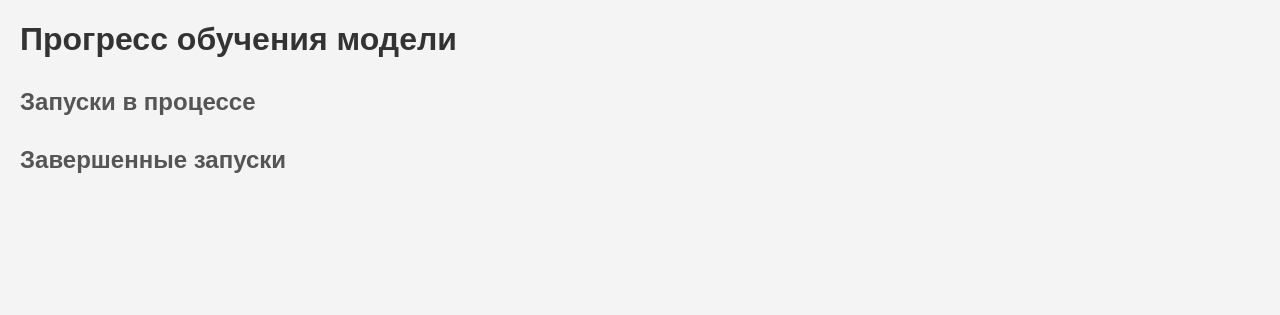
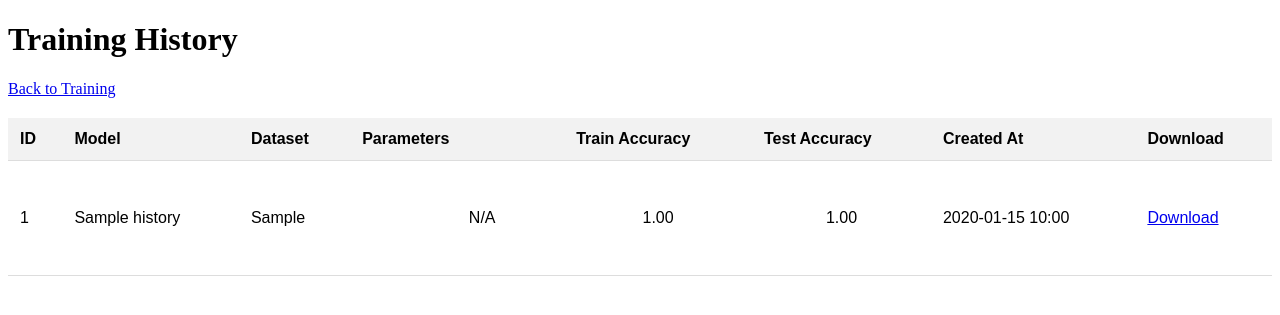
Before and after one commit to lpestov/interactive_ai_model_builder, a Flask app: template web_service/app/templates/tracking.html in a window 1280 px wide. Shown: the top 315 px of the page. Run offline with Flask 3, Linux system fonts and the light colour scheme; the template is opened without the code that fills it: values that come from a table or form of the project are taken from there, others are empty; tables that the repository leaves empty hold one stand-in row (values such as "Sample post"); data that the repository does not hold is empty.

Commit message:
Redone models selection and tracking pages.

```diff
--- a/web_service/app/__init__.py
+++ b/web_service/app/__init__.py
@@ -3,7 +3,7 @@ from .extentions import db
 
 from .routes.main import main_bp
 from .routes.image import image_bp
-from .routes.ml import ml_bp
+from .routes.ml_manager import ml_manger_bp
 from .routes.dataset_manager import dataset_manager_bp
 from .routes.table_processor import table_processor_bp
 from .routes.tracking import tracking_bp
@@ -24,7 +24,7 @@ def create_app():
 
     app.register_blueprint(main_bp)
     app.register_blueprint(image_bp)
-    app.register_blueprint(ml_bp)
+    app.register_blueprint(ml_manger_bp)
     app.register_blueprint(dataset_manager_bp)
     app.register_blueprint(table_processor_bp)
     app.register_blueprint(tracking_bp)
--- a/web_service/app/routes/tracking.py
+++ b/web_service/app/routes/tracking.py
@@ -1,13 +1,11 @@
 from flask import Blueprint, render_template, jsonify
 
+from ..models import TrainHistory
 
 tracking_bp = Blueprint('tracking', __name__)
 
 
-@tracking_bp.route('/tracking_page', methods = ['GET'])
-def tracking():
-    return render_template('tracking.html')
-
-@tracking_bp.route('/get_results', methods=['GET'])
-def get_results():
-    return jsonify(tracking_storage)
+@tracking_bp.route('/tracking', methods = ['GET'])
+def index():
+    history = TrainHistory.query.order_by(TrainHistory.created_at.desc()).all()
+    return render_template('tracking.html', history = history)
--- a/web_service/app/templates/index.html
+++ b/web_service/app/templates/index.html
@@ -49,9 +49,9 @@ InteractiveAI
 <div class="container">
     <nav>
         <a href="/image_page">Images processing</a>
-        <a href="/ml_page">Machine Learning</a>
+        <a href="/ml_manager">Machine Learning</a>
         <a href="/dataset_manager">Table processing</a>
-        <a href="/tracking_page">Tracking</a>
+        <a href="/tracking">Tracking</a>
     </nav>
 </div>
 {% endblock %}
--- a/web_service/app/templates/tracking.html
+++ b/web_service/app/templates/tracking.html
@@ -1,102 +1,100 @@
-{% extends 'base.html' %}
+<!DOCTYPE html>
+<html lang="en">
+<head>
+    <meta charset="UTF-8">
+    <title>Training History</title>
+    <style>
+        table {
+            width: 100%;
+            border-collapse: collapse;
+            margin: 20px 0;
+            font-family: Arial, sans-serif;
+        }
 
-{% block title %}
-Tracking
-{% endblock %}
+        th, td {
+            padding: 12px;
+            text-align: left;
+            border-bottom: 1px solid #ddd;
+        }
 
-{% block head %}
-<style>
-    body {
-        font-family: Arial, sans-serif;
-        margin: 20px;
-        background-color: #f4f4f4;
-    }
-    h1 {
-        color: #333;
-    }
-    h2 {
-        color: #555;
-        margin-top: 30px;
-    }
-    ul {
-        list-style-type: none;
-        padding: 0;
-    }
-    li {
-        background: #fff;
-        margin: 10px 0;
-        padding: 15px;
-        border-radius: 5px;
-        box-shadow: 0 0 10px rgba(0, 0, 0, 0.1);
-    }
-    .download-btn {
-        display: inline-block;
-        margin-top: 10px;
-        padding: 10px 15px;
-        background-color: #007bff;
-        color: #fff;
-        text-decoration: none;
-        border-radius: 5px;
-    }
-    .download-btn:hover {
-        background-color: #0056b3;
-    }
-</style>
-{% endblock %}
+        th {
+            background-color: #f2f2f2;
+        }
 
+        tr:hover {
+            background-color: #f5f5f5;
+        }
 
-{% block body %}
-<h1>Прогресс обучения модели</h1>
+        .json-params {
+            max-width: 300px;
+            white-space: pre-wrap;
+            word-break: break-all;
+        }
 
-<h2>Запуски в процессе</h2>
-<div id="ongoing-results">
-    <ul>
-        <!-- Результаты текущих запусков будут подгружены здесь -->
-    </ul>
-</div>
+        .accuracy-cell {
+            text-align: center;
+        }
+    </style>
+</head>
+<body>
+    <h1>Training History</h1>
+    <a href="/">Back to Training</a>
 
-<h2>Завершенные запуски</h2>
-<div id="completed-results">
-    <ul>
-        <!-- Результаты завершенных запусков будут подгружены здесь -->
-    </ul>
-</div>
-
-<script>
-    function fetchResults() {
-        fetch('/get_results')  // Эндпоинт для получения результатов
-            .then(response => response.json())
-            .then(data => {
-                const ongoingResultsDiv = document.getElementById('ongoing-results').querySelector('ul');
-                const completedResultsDiv = document.getElementById('completed-results').querySelector('ul');
-                ongoingResultsDiv.innerHTML = '';
-                completedResultsDiv.innerHTML = '';
-
-                data.ongoing.forEach(result => {
-                    ongoingResultsDiv.innerHTML += `
-                        <li>
-                            <strong>Модель:</strong> ${result.model_name}<br>
-                            <strong>Время обучения:</strong> ${result.training_time}<br>
-                            <strong>Параметры:</strong> ${JSON.stringify(result.parameters)}<br>
-                            <a class="download-btn" href="${result.model_path}">Скачать модель</a>
-                        </li>
-                    `;
-                });
-               data.completed.forEach(result => {
-                    completedResultsDiv.innerHTML += `
-                        <li>
-                            <strong>Модель:</strong> ${result.model_name}<br>
-                            <strong>Время обучения:</strong> ${result.training_time}<br>
-                            <strong>Параметры:</strong> ${JSON.stringify(result.parameters)}<br>
-                            <a class="download-btn" href="${result.model_path}">Скачать модель</a>
-                        </li>
-                    `;
-                });
-            })
-            .catch(error => console.error('Ошибка:', error));
-    }
-
-    // Вызываем fetchResults только один раз при загрузке страницы
-    document.addEventListener('DOMContentLoaded', fetchResults);
-</script>
-{% endblock %}
+    <table>
+        <thead>
+            <tr>
+                <th>ID</th>
+                <th>Model</th>
+                <th>Dataset</th>
+                <th>Parameters</th>
+                <th>Train Accuracy</th>
+                <th>Test Accuracy</th>
+                <th>Created At</th>
+                <th>Download</th>
+            </tr>
+        </thead>
+        <tbody>
+            {% for record in history %}
+            <tr>
+                <td>{{ record.id }}</td>
+                <td>{{ record.model_name }}</td>
+                <td>{{ record.dataset }}</td>
+                <td class="json-params">
+                    {% if record.parameters %}
+                        {{ record.parameters | tojson }}
+                    {% else %}
+                        N/A
+                    {% endif %}
+                </td>
+                <td class="accuracy-cell">
+                    {% if record.train_accuracy is not none %}
+                        {{ "%.2f"|format(record.train_accuracy) }}
+                    {% else %}
+                        N/A
+                    {% endif %}
+                </td>
+                <td class="accuracy-cell">
+                    {% if record.test_accuracy is not none %}
+                        {{ "%.2f"|format(record.test_accuracy) }}
+                    {% else %}
+                        N/A
+                    {% endif %}
+                </td>
+                <td>{{ record.created_at.strftime('%Y-%m-%d %H:%M') }}</td>
+                <td>
+                    {% if record.model_path %}
+                        <a href="/download/{{ record.id }}" download>Download</a>
+                    {% else %}
+                        N/A
+                    {% endif %}
+                </td>
+            </tr>
+            {% else %}
+            <tr>
+                <td colspan="8" style="text-align: center;">No training records found</td>
+            </tr>
+            {% endfor %}
+        </tbody>
+    </table>
+</body>
+</html>
--- a/web_service/requirements.txt
+++ b/web_service/requirements.txt
@@ -4,13 +4,17 @@ Flask==3.1.0
 Flask-SQLAlchemy==3.1.1
 itsdangerous==2.2.0
 Jinja2==3.1.5
+joblib==1.4.2
 MarkupSafe==3.0.2
 numpy==2.2.2
 pandas==2.2.3
 python-dateutil==2.9.0.post0
 pytz==2024.2
+scikit-learn==1.6.1
+scipy==1.15.1
 six==1.17.0
 SQLAlchemy==2.0.37
+threadpoolctl==3.5.0
 typing_extensions==4.12.2
 tzdata==2025.1
 Werkzeug==3.1.3
```
Also changed, not shown: web_service/app/fitter.py (added, +43 -0 lines), web_service/app/ml_models.py (deleted, +0 -12 lines), web_service/app/models.py (+17 -23 lines), web_service/app/routes/ml.py (deleted, +0 -47 lines), web_service/app/routes/ml_manager.py (added, +56 -0 lines), web_service/app/templates/ml.html (deleted, +0 -50 lines), web_service/app/templates/ml_manager.html (added, +70 -0 lines), web_service/app/routes/table_processor.py (line endings or trailing spaces).
